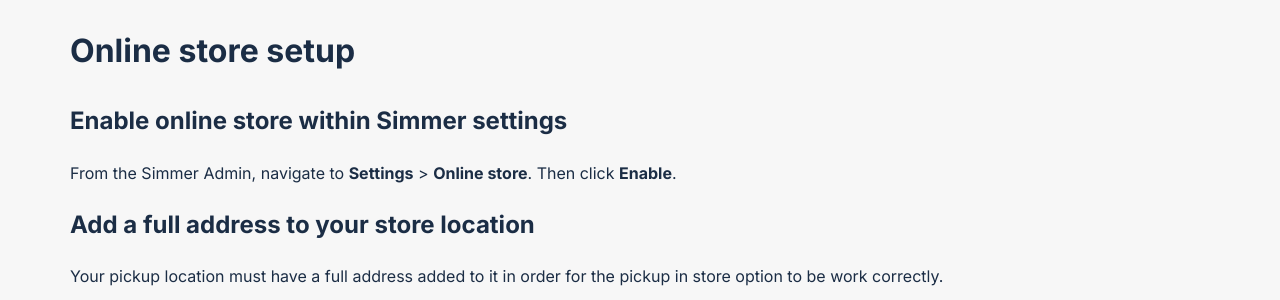
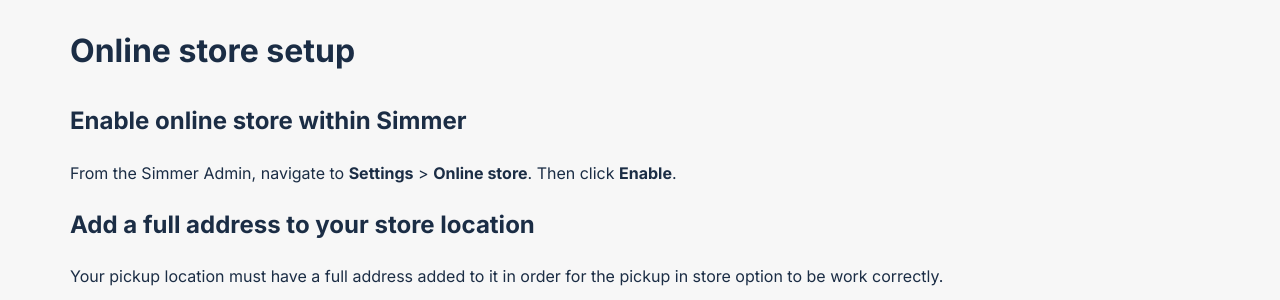
Before and after one commit to Pixel-Nova-Apps/simmerpos.com, a Jekyll site: the page built from _pages/online.md, in a window 1280 px wide and 900 px high. Shown: the part 140-440 px from the top of the window. Built offline with Jekyll 4.4.1, drawn with Linux system fonts in a browser that asks for light colours; a script that is not in the unit is left out.

Commit message:
Update online.md

```diff
--- a/_pages/online.md
+++ b/_pages/online.md
@@ -10,7 +10,7 @@ include_in_header: false
 
 # Online store setup
 
-## Enable online store within Simmer settings
+## Enable online store within Simmer
 
 From the Simmer Admin, navigate to **Settings** > **Online store**. Then click **Enable**.
 
```
